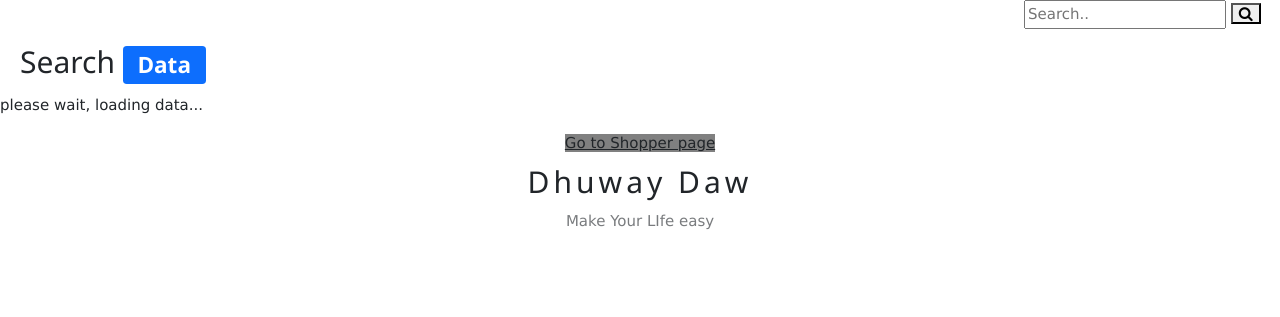
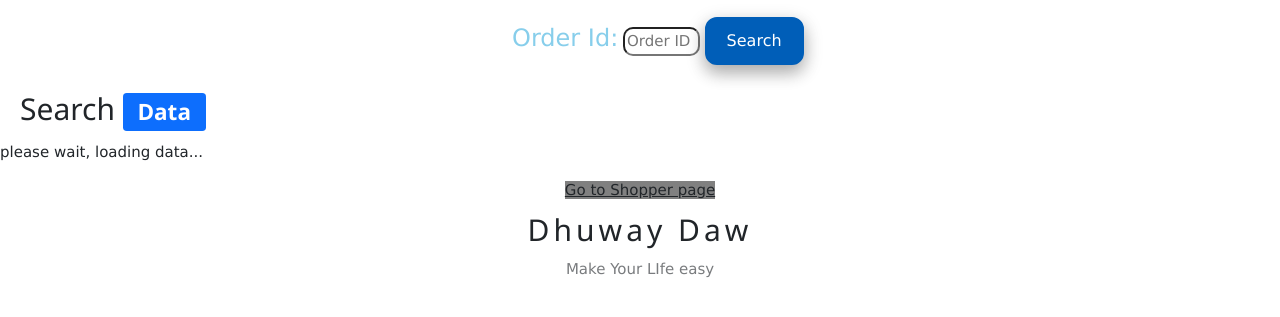
Before and after one commit to Adritomustafa153/ewashsolution, a PHP site: page /Dhuyedaw/search.php?search=1 in a window 1280 px wide. Shown: the top 317 px of the page. Run offline with PHP 8.4, Linux system fonts and the light colour scheme; data that the repository does not hold is empty.

Commit message:
After edit

```diff
--- a/deleteOrder.php
+++ b/deleteOrder.php
@@ -52,6 +52,7 @@ $id = $_GET["id"];
 
 
 $f0 = $_GET["f0"];
+// echo $f0;
 $d_date=$_GET['d_date'];
         // $d_date = date('Y-m-d', strtotime($_GET["d_date"]));
 
--- a/search.php
+++ b/search.php
@@ -6,6 +6,131 @@
 	.first{
 		margin-left:80%;
 	}
+	.second{
+        padding:10px;
+    }
+    .btns{
+        font-size: 16px;
+        padding: 10px 20px;
+        border-radius: 12px;
+        transition-duration: 0.4s;
+        background-color: #005EB8;
+        color: white;
+        border: 2px solid #005EB8;
+        box-shadow: 0 8px 16px 0 rgba(0,0,0,0.2), 0 6px 20px 0 rgba(0,0,0,0.19);
+    }
+    .btns:hover {
+  background-color: #87CEEB;
+  border: 2px solid #005EB8;
+
+
+}
+
+    /* table, th, td {
+  border: 1px solid rgb(5,44,56);
+padding:20px;
+
+
+} */
+ /* th {
+  padding-top: 12px;
+  padding-bottom: 12px;
+  text-align: left;
+  background-color: #04AA6D;
+  color: white;
+} */
+/* tr:nth-child(even) {
+  background-color: #D6EEEE;
+}
+tr:hover {background-color: #D6EEEE;} */
+
+table:hover:{
+    background:#89A77A;
+}
+/* tr:nth-child(even){background-color: #f2f2f2;} */
+
+ tr:hover {background-color: #ddd;float: auto;}
+
+
+
+
+/* tr:hover {background-color: coral;} */
+.first{
+    margin-left: 40%;
+    color:black;
+}
+.third{
+    margin-left:43%;
+    background-color: gray;
+    margin-right:40%;
+    padding:20px;
+}
+h3{
+        color : white;
+        font: 1em sans-serif,Arial;
+        margin-right: 30px ;
+    }
+    .weladm{
+      margin-top:10px;
+      margin-left: 220px;
+
+    }
+    .btns{
+        font-size: 16px;
+        padding: 10px 20px;
+        border-radius: 12px;
+        transition-duration: 0.4s;
+        background-color: #005EB8;
+        color: white;
+        border: 2px solid #005EB8;
+        box-shadow: 0 8px 16px 0 rgba(0,0,0,0.2), 0 6px 20px 0 rgba(0,0,0,0.19);
+    }
+    .btns:hover {
+  background-color: #87CEEB;
+  border: 2px solid #005EB8;
+
+
+}
+
+
+
+table {
+
+width: 100%;
+}
+
+th,tr, td {
+text-align: left;
+padding: 8px;
+}
+/*
+tr:nth-child(even) {
+background-color: #D6EEEE;
+} */
+input{
+  border-radius:10px;
+  width:10%;
+}
+input:hover
+{
+  /* border: 2px solid red; */
+  /* background-color: blue; */
+float: 2px;
+cursor:pointer;
+  margin-top: 5px;
+
+}
+label{
+	color: #87CEEB;
+	margin: 20px 0px;
+	font-size: 24px;
+}
+h1{
+padding-left: 10%;
+color:#87CEEB;
+}
+tr:hover {background-color: #D6EEEE;}
+
    </style>
 
 
@@ -13,14 +138,25 @@
 
 
 
-<div class="first" >
+<!-- <div class="first" >
 
     <form class="get" action="search.php">
 
-      <input type="text" placeholder="Search.." name="search">
+      <input type="text" placeholder="Search.." name="search" placeholder="Delivery Man ID">
       <button type="submit"><i class="fa fa-search"></i></button>
     </form>
-</div>
+</div> -->
+<div class="first">
+<form class="get" action="search.php">
+<!-- <h1>Search Data</h1> -->
+  <label for="">Order Id:</label>
+  <input type="text" name="search" placeholder="Order ID">
+  <!-- <button type="submit"><i class="fa fa-search"></i></button> -->
+  <button type="submit" class="btns" name="btns" value="btns">Search</button>
+
+  </form>
+  </div>
+  <!-- <button type="submit" class="btns" name="btns" value="btns">Search</button> -->
 
 
 
@@ -140,7 +276,7 @@ document.getElementById("f1").innerHTML = "";
 // 	 	}
 // 	 };
 // $search=$_GET['search'];
-    xmlhttp.open("GET","http://localhost/serch/search2.php?id=" + $search, true);
+xmlhttp.open("GET","http://localhost/serch/search2.php?id=" + $search, true);
 
 	 xmlhttp.send();
 
--- a/update_result.php
+++ b/update_result.php
@@ -1,4 +1,3 @@
-
 
 <?php
 	$id = $_GET["id"];
```
Also changed, not shown: o_info.php (+132 -8 lines).
